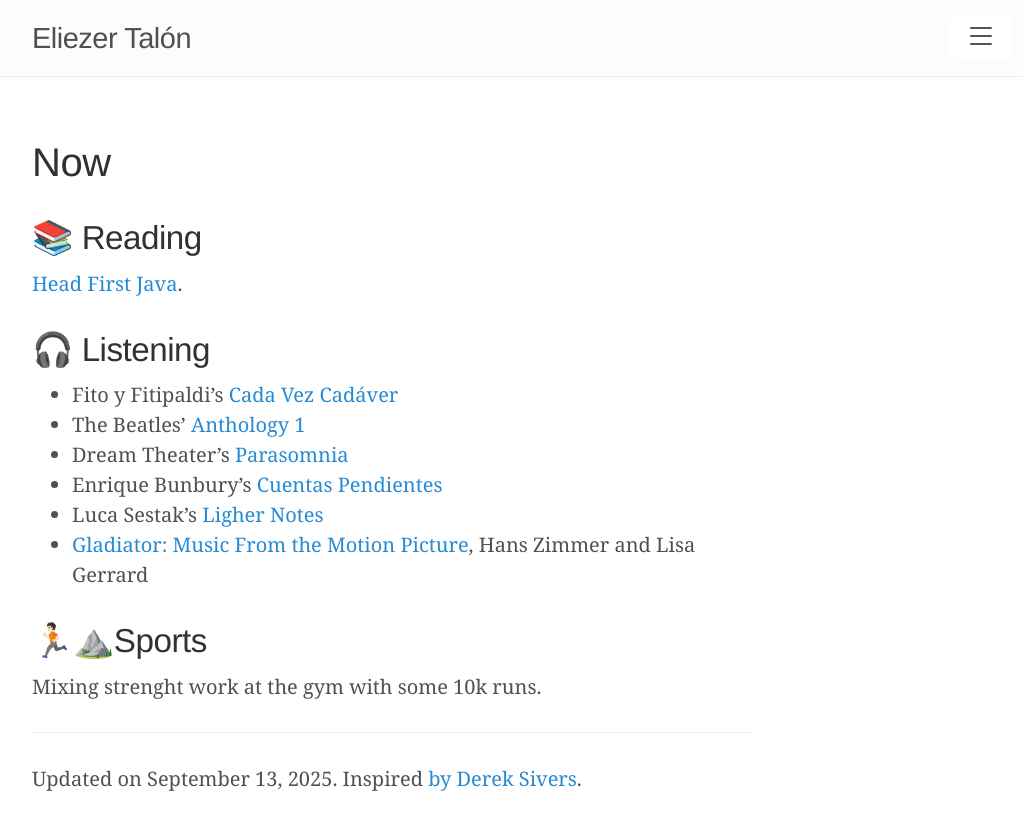
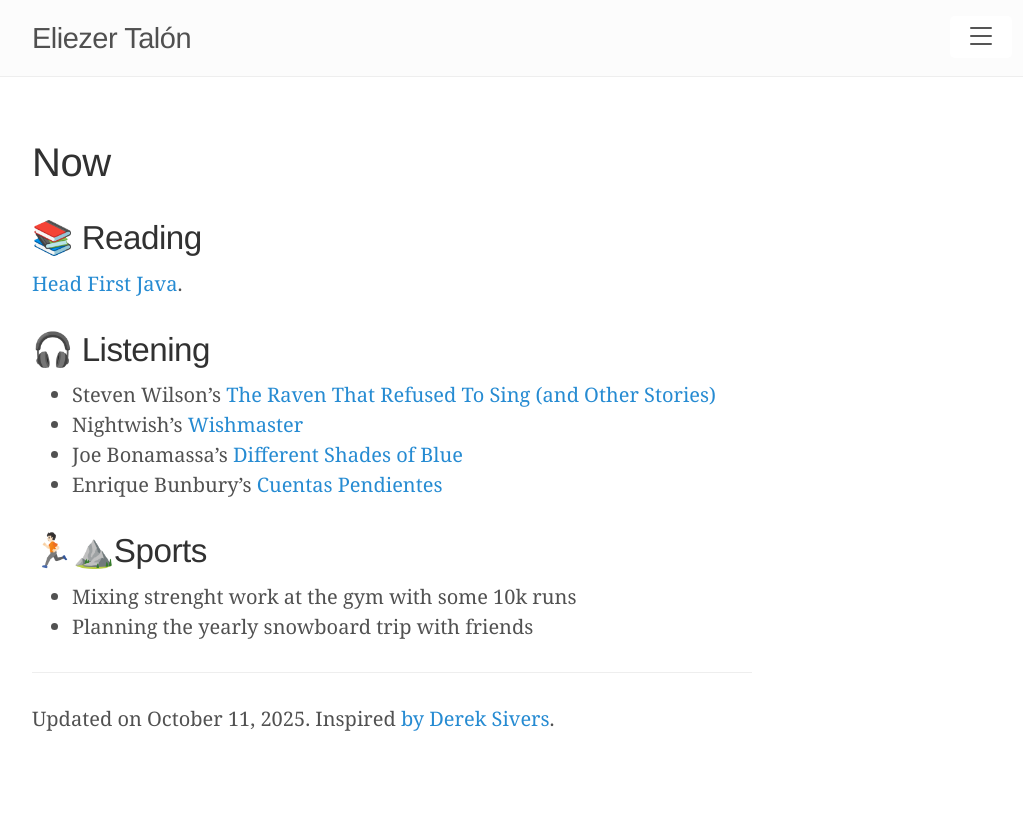
Before and after one commit to elitalon/elitalon.github.io, a Jekyll site: the page built from now.md, in a window 1280 px wide. Shown: the top 830 px of the page, without its empty margins (248-1271 px from the left). Built offline with Jekyll 4.4.1, drawn with Linux system fonts in a browser that asks for light colours.

Commit message:
Update 'Now'

```diff
--- a/now.md
+++ b/now.md
@@ -1,22 +1,21 @@
 ---
 layout: page
 title: Now
-date: 2025-09-13
+date: 2025-10-11
 ---
 
 ## 📚 Reading
 [Head First Java](https://www.oreilly.com/library/view/head-first-java/9781492091646/).
 
 ## 🎧 Listening
-- Fito y Fitipaldi's [Cada Vez Cadáver](https://es.wikipedia.org/wiki/Cada_vez_cad%C3%A1ver)
-- The Beatles' [Anthology 1](https://en.wikipedia.org/wiki/Anthology_1)
-- Dream Theater's [Parasomnia](https://en.m.wikipedia.org/wiki/Parasomnia_(album))
+- Steven Wilson's [The Raven That Refused To Sing (and Other Stories)](https://en.wikipedia.org/wiki/The_Raven_That_Refused_to_Sing_(And_Other_Stories))
+- Nightwish's [Wishmaster](https://en.wikipedia.org/wiki/Wishmaster_(album))
+- Joe Bonamassa's [Different Shades of Blue](https://en.wikipedia.org/wiki/Different_Shades_of_Blue)
 - Enrique Bunbury's [Cuentas Pendientes](https://es.wikipedia.org/wiki/Cuentas_pendientes)
-- Luca Sestak's [Ligher Notes](https://lucasestak.com/products/lighter-notes)
-- [Gladiator: Music From the Motion Picture](https://en.wikipedia.org/wiki/Gladiator_(2000_soundtrack)), Hans Zimmer and Lisa Gerrard
 
 ## 🏃🏻⛰️Sports
-Mixing strenght work at the gym with some 10k runs.
+- Mixing strenght work at the gym with some 10k runs
+- Planning the yearly snowboard trip with friends
 
 ---
 
```
